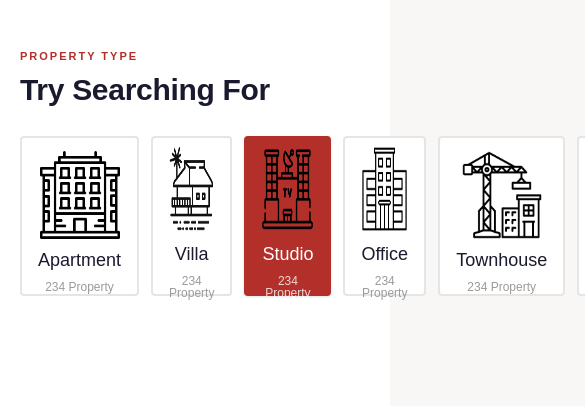
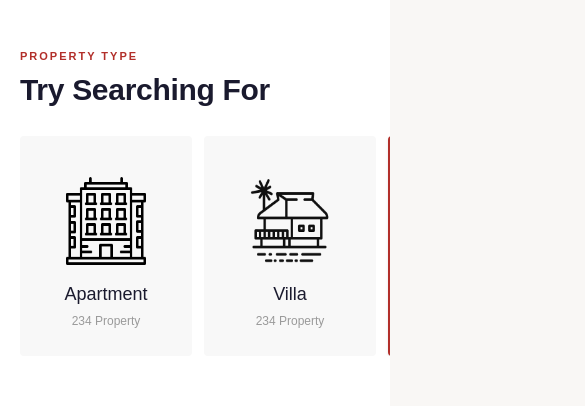
Before and after one commit to iTeguh08/real-estate-frontend, a React (Vite) app: page / in a window 390 px wide. Shown: the part 1140-1546 px from the top of the page, 585 px wide, since content can reach past the window. Built offline with nearby package versions, Linux system fonts and the light colour scheme; a web font is replaced by a local one.

Commit message:
fix property type mobile responsiveness

```diff
--- a/src/components/sections/ExpertiseSection.tsx
+++ b/src/components/sections/ExpertiseSection.tsx
@@ -68,10 +68,10 @@ function ExpertiseServiceCard({ item }: { item: ExpertiseItem }) {
     <article
       className={cn(
         'group flex w-full items-center gap-6',
-        'rounded-[8px] border border-[#EEEEEE] bg-white p-6',
+        'rounded-[8px] bg-white p-6',
         'shadow-[0_4px_20px_rgba(0,0,0,0.02)]',
         'transition-all duration-300',
-        'hover:border-hz-primary/20 hover:shadow-[0_8px_30px_rgba(0,0,0,0.06)]'
+        'hover:shadow-[0_8px_30px_rgba(0,0,0,0.06)]'
       )}
     >
       <div
--- a/src/components/sections/PropertyTypeGrid.tsx
+++ b/src/components/sections/PropertyTypeGrid.tsx
@@ -41,22 +41,25 @@ function PropertyTypeCard({ item, isActive = false, onClick }: PropertyTypeCardP
       aria-pressed={isActive}
       aria-label={`${type}: ${count} properties`}
       className={cn(
-        'group flex w-full flex-col items-center justify-center gap-14',
-        'h-[160px] md:h-[200px] rounded-[4px] border-2 px-4 py-4',
+        'group flex w-full flex-col items-center justify-center gap-14 h-[220px]',
+        'rounded-[4px] border-none px-4 py-4',
         'transition-all duration-300 cursor-pointer',
         isActive
-          ? 'bg-hz-primary border-hz-primary text-white shadow-sm'
-          : 'bg-white border-hz-border text-hz-dark hover:border-hz-primary'
+          ? 'bg-hz-primary text-white shadow-sm'
+          : 'bg-[#F8F8F8] text-hz-dark hover:bg-[#F0F0F0]'
       )}
     >
-      <div className="flex h-14 w-full items-center justify-center" aria-hidden="true">
+      <div className="flex h-14 w-full items-center justify-center overflow-visible" aria-hidden="true">
         <Illustration
-          className="h-full w-full"
-          iconClassName={isActive ? 'text-white' : 'text-hz-dark'}
+          className="flex h-[88px] w-[80px] items-center justify-center"
+          iconClassName={cn(
+            '!h-[88px] !w-[80px] !max-w-none !translate-y-7',
+            isActive ? 'text-white' : 'text-hz-dark'
+          )}
         />
       </div>
 
-      <div className="flex w-full flex-col items-center gap-3 text-center">
+      <div className="flex w-full flex-col items-center gap-3 pt-2 text-center">
         <span className="font-poppins text-lg font-medium leading-none">
           {type}
         </span>
@@ -103,7 +106,7 @@ export function PropertyTypeGrid({ activeType, onTypeChange }: PropertyTypeGridP
 
           <a
             href="#listings"
-            className="hidden shrink-0 items-center gap-1.5 font-poppins text-[13px] text-hz-body transition-all duration-200 hover:text-hz-primary hover:underline hover:underline-offset-4 hover:decoration-hz-primary hover:decoration-1 md:flex"
+            className="hidden shrink-0 items-center gap-1.5 font-poppins text-[13px] text-hz-body no-underline transition-all duration-200 hover:text-hz-primary hover:underline hover:underline-offset-4 hover:decoration-hz-primary hover:decoration-1 md:inline-flex"
           >
             See All Types
             <ArrowRight size={14} strokeWidth={1.6} />
@@ -119,9 +122,22 @@ export function PropertyTypeGrid({ activeType, onTypeChange }: PropertyTypeGridP
             <ChevronLeft size={14} strokeWidth={2} />
           </button>
 
-          <div className="flex items-stretch gap-3" role="list" aria-label="Property type filter">
+          <div
+            className={cn(
+              'flex items-stretch gap-3',
+              'max-md:-mx-5 max-md:overflow-x-auto max-md:px-5',
+              'max-md:snap-x max-md:snap-mandatory max-md:scroll-pl-5 max-md:scroll-pr-5',
+              'max-md:[&::-webkit-scrollbar]:hidden max-md:scrollbar-none'
+            )}
+            role="list"
+            aria-label="Property type filter"
+          >
             {PROPERTY_TYPES.map((item) => (
-              <div key={item.type} role="listitem" className="flex-1">
+              <div
+                key={item.type}
+                role="listitem"
+                className="max-md:w-[calc((100%-12px)/2)] max-md:min-w-[172px] max-md:max-w-[190px] max-md:shrink-0 max-md:snap-start md:flex-1"
+              >
                 <PropertyTypeCard
                   item={item}
                   isActive={selectedType === item.type}
```
